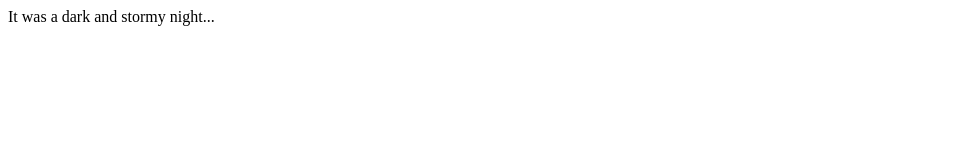
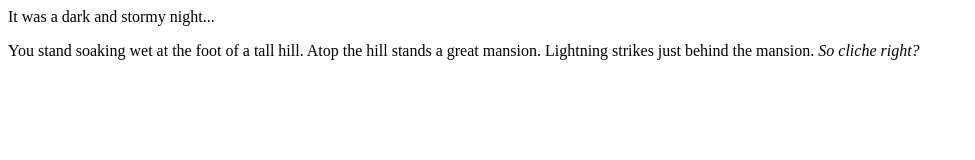
Before and after one commit to EvelAndG/Fireside-Story-2022-, a plain HTML site: page fireside-story/index.html in a window 1280 px wide. Shown: the whole page, without its empty margins (0-975 px from the left). Drawn offline with Linux system fonts and the light colour scheme.

Commit message:
added second line of story

```diff
--- a/fireside-story/index.html
+++ b/fireside-story/index.html
@@ -1,5 +1,6 @@
 <html>
   <body>
     <p>It was a dark and stormy night...</p>
+    <p>You stand soaking wet at the foot of a tall hill. Atop the hill stands a great mansion. Lightning strikes just behind the mansion. <i>So cliche right?</i></p>
   </body>
 </html>
```
